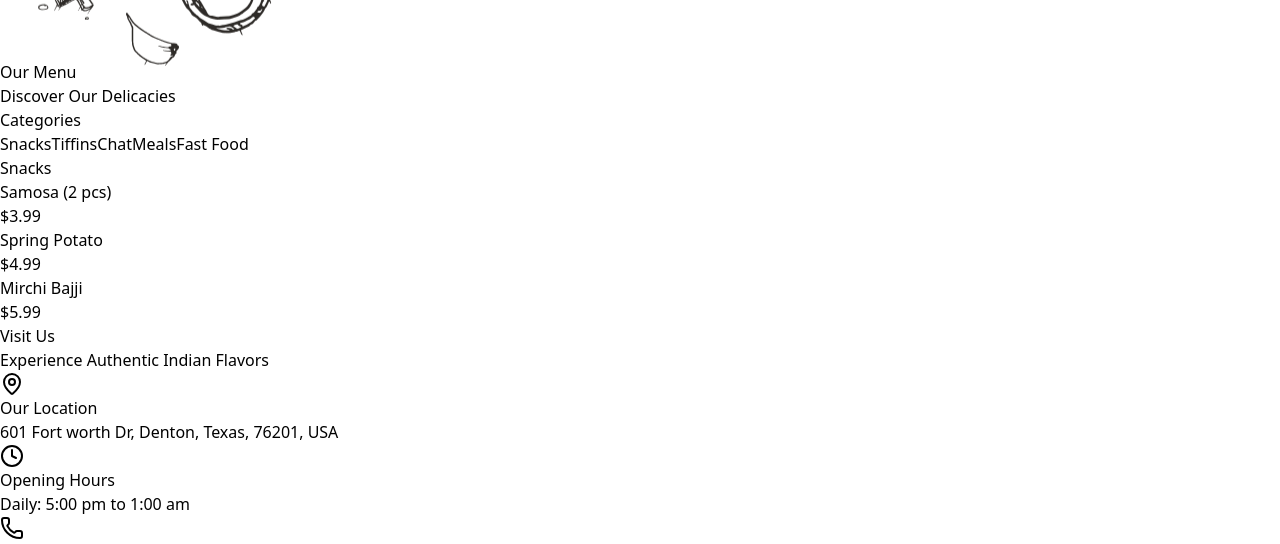
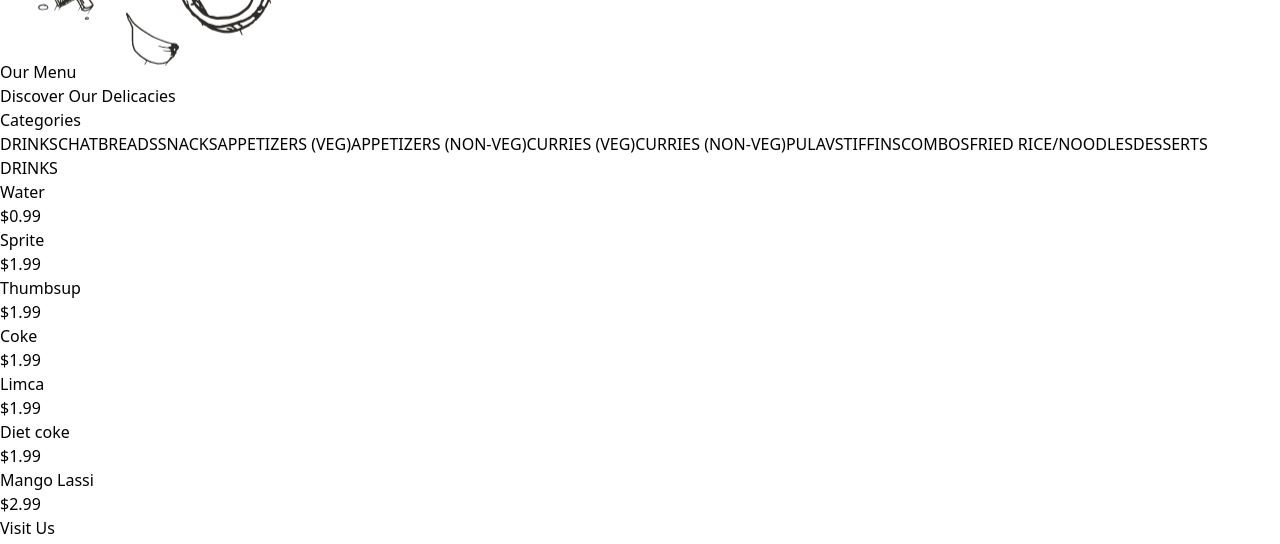
Before and after one commit to mous9270/tollywoodbites2, a React (Vite) app: page / in a window 1280 px wide. Shown: the part 5780-6324 px from the top of the page. Built offline with nearby package versions, Linux system fonts and the light colour scheme.

Commit message:
updated menu

```diff
--- a/src/components/Menu.jsx
+++ b/src/components/Menu.jsx
@@ -1,42 +1,41 @@
 import React, { useState } from "react";
+import menuData from "./menuData.jsx"; // Updated import path with correct extension
 
 const FoodMenu = () => {
-  const categories = [
-    { id: 1, name: "Snacks" },
-    { id: 2, name: "Tiffins" },
-    { id: 3, name: "Chat" },
-    { id: 4, name: "Meals" },
-    { id: 5, name: "Fast Food" },
-  ];
+  const [activeCategory, setActiveCategory] = useState(menuData.categories[0].name);
 
-  const foodItems = {
-    Snacks: [
-      { name: "Samosa (2 pcs)", price: "3.99" },
-      { name: "Spring Potato", price: "4.99" },
-      { name: "Mirchi Bajji", price: "5.99" },
-    ],
-    Tiffins: [
-      { name: "Idly", price: "4.99" },
-      { name: "Ghee Karam Idly", price: "5.99" },
-      { name: "Masala Dosa", price: "6.99" },
-    ],
-    Chat: [
-      { name: "Pani Puri", price: "5.99" },
-      { name: "Samosa Chat", price: "6.99" },
-      { name: "Dahi Puri", price: "3.99" },
-    ],
-    Meals: [
-      { name: "Chicken Biriyani", price: "10.99" },
-      { name: "Veg Meals", price: "8.99" },
-    ],
-    "Fast Food": [
-      { name: "Noodles", price: "6.99" },
-      { name: "Fried Rice", price: "7.99" },
-      { name: "Manchurian", price: "8.99" },
-    ],
+  const renderMenuItem = (item) => {
+    if (item.variants) {
+      return (
+        <div className="flex flex-col gap-2">
+          <h4 className="text-white text-lg font-medium">{item.name}</h4>
+          <div className="pl-4 space-y-2">
+            {item.variants.map((variant, vIdx) => (
+              <div key={vIdx} className="flex justify-between items-center">
+                <span className="text-white/70 text-sm capitalize">
+                  {variant.type}
+                </span>
+                <span className="text-[#FBA40E] font-bold">
+                  ${variant.price.toFixed(2)}
+                </span>
+              </div>
+            ))}
+          </div>
+        </div>
+      );
+    }
+
+    return (
+      <div className="flex justify-between items-center">
+        <h4 className="text-white text-lg font-medium">
+          {item.name}
+        </h4>
+        <span className="text-[#FBA40E] font-bold text-lg">
+          ${item.price.toFixed(2)}
+        </span>
+      </div>
+    );
   };
-
-  const [activeCategory, setActiveCategory] = useState("Snacks");
 
   return (
     <section className="relative min-h-screen bg-black py-24 overflow-hidden" id="menu">
@@ -69,9 +68,9 @@ const FoodMenu = () => {
             <div className="bg-black/50 backdrop-blur-sm p-6 rounded-lg border border-white/10">
               <h3 className="text-white font-bold text-xl mb-6">Categories</h3>
               <div className="space-y-2">
-                {categories.map((category) => (
+                {menuData.categories.map((category, idx) => (
                   <button
-                    key={category.id}
+                    key={idx}
                     onClick={() => setActiveCategory(category.name)}
                     className={`w-full text-left p-4 rounded-lg transition-all duration-300 ${
                       activeCategory === category.name
@@ -93,24 +92,16 @@ const FoodMenu = () => {
                 {activeCategory}
               </h3>
               <div className="space-y-4">
-                {foodItems[activeCategory].map((item, index) => (
-                  <div
-                    key={index}
-                    className="flex justify-between items-center p-4 rounded-lg border border-white/10 hover:border-[#FBA40E] transition-colors duration-300"
-                  >
-                    <div className="flex-1">
-                      <h4 className="text-white text-lg font-medium">
-                        {item.name}
-                      </h4>
+                {menuData.categories
+                  .find(cat => cat.name === activeCategory)
+                  ?.items.map((item, index) => (
+                    <div
+                      key={index}
+                      className="p-4 rounded-lg border border-white/10 hover:border-[#FBA40E] transition-colors duration-300"
+                    >
+                      {renderMenuItem(item)}
                     </div>
-                    <div className="flex items-center gap-8">
-                      <span className="text-[#FBA40E] font-bold text-lg">
-                        ${item.price}
-                      </span>
-                      {/* Order button removed */}
-                    </div>
-                  </div>
-                ))}
+                  ))}
               </div>
             </div>
           </div>
--- /dev/null
+++ b/src/components/menuData.jsx
@@ -0,0 +1,136 @@
+// menuData.jsx
+const menuData = {
+  "categories": [
+    {
+      "name": "DRINKS",
+      "items": [
+        { "name": "Water", "price": 0.99 },
+        { "name": "Sprite", "price": 1.99 },
+        { "name": "Thumbsup", "price": 1.99 },
+        { "name": "Coke", "price": 1.99 },
+        { "name": "Limca", "price": 1.99 },
+        { "name": "Diet coke", "price": 1.99 },
+        { "name": "Mango Lassi", "price": 2.99 }
+      ]
+    },
+    {
+      "name": "CHAT",
+      "items": [
+        { "name": "Samosa Chat", "price": 6.99 },
+        { "name": "Pani Puri", "price": 5.99 },
+        { "name": "Dahi puri", "price": 3.99 },
+        { "name": "Pav Bhaji", "price": 7.99 }
+      ]
+    },
+    {
+      "name": "BREADS",
+      "items": [
+        { "name": "Roti", "price": 3.99 },
+        { "name": "Parrota", "price": 3.99 },
+        { "name": "Chapati", "price": 3.99 },
+        { "name": "Vada Pav", "price": 3.49 },
+        { "name": "Spl Vada Pav", "price": 3.99 }
+      ]
+    },
+    {
+      "name": "SNACKS",
+      "items": [
+        { "name": "Samosa (2 pcs)", "price": 3.99 },
+        { "name": "Spring Potato", "price": 4.99 },
+        { "name": "Mirchi bajji", "price": 5.99 },
+        { "name": "Punugulu", "price": 4.99 },
+        { "name": "Stuffed Egg Bonda (1 pc)", "price": 2.99 },
+        { "name": "Tomato Bajji", "price": 4.99 }
+      ]
+    },
+    {
+      "name": "APPETIZERS (VEG)",
+      "items": [
+        { "name": "Gobi Manchurian", "price": 8.99 },
+        { "name": "Paneer Manchurian", "price": 10.99 }
+      ]
+    },
+    {
+      "name": "APPETIZERS (NON-VEG)",
+      "items": [
+        { "name": "Chicken 555", "price": 9.99 }
+      ]
+    },
+    {
+      "name": "CURRIES (VEG)",
+      "items": [
+        { "name": "Aloo Curry", "price": 3.99 }
+      ]
+    },
+    {
+      "name": "CURRIES (NON-VEG)",
+      "items": [
+        { "name": "Andhra chicken curry", "price": 9.99 },
+        { "name": "Hyderabadi Mutton curry", "price": 11.99 }
+      ]
+    },
+    {
+      "name": "PULAVS",
+      "items": [
+        { "name": "Chicken Fry Piece Biryani", "price": 10.99 },
+        { "name": "Mutton Fry Piece Biryani", "price": 11.99 }
+      ]
+    },
+    {
+      "name": "TIFFINS",
+      "items": [
+        { "name": "Idly", "price": 4.99 },
+        { "name": "Ghee Karam Idly", "price": 5.99 },
+        { "name": "Mini Idly with Sambar", "price": 5.99 },
+        { "name": "Mysore Bonda", "price": 4.99 },
+        { "name": "Plain Dosa", "price": 6.99 },
+        { "name": "Masala Dosa", "price": 7.99 },
+        { "name": "Onion Dosa", "price": 7.99 },
+        { "name": "Egg dosa", "price": 8.99 },
+        { "name": "Ghee Karam dosa", "price": 8.99 },
+        { "name": "Chicken kheema dosa", "price": 9.99 }
+      ]
+    },
+    {
+      "name": "COMBOS",
+      "items": [
+        { "name": "Parota (2 pcs) with chicken curry", "price": 9.99 },
+        { "name": "Parota (2 pcs) with mutton curry", "price": 10.99 },
+        { "name": "Phulka (3 pcs) with chicken curry", "price": 9.99 },
+        { "name": "Phulka (3 pcs) with mutton curry", "price": 10.99 },
+        { "name": "Roti (2 pcs) with chicken curry", "price": 9.99 },
+        { "name": "Roti (2 pcs) with mutton curry", "price": 10.99 }
+      ]
+    },
+    {
+      "name": "FRIED RICE/NOODLES",
+      "items": [
+        {
+          "name": "Fried rice",
+          "variants": [
+            { "type": "veg", "price": 9.99 },
+            { "type": "chicken", "price": 10.99 },
+            { "type": "shrimp", "price": 11.99 }
+          ]
+        },
+        {
+          "name": "Noodles",
+          "variants": [
+            { "type": "veg", "price": 9.99 },
+            { "type": "chicken", "price": 10.99 },
+            { "type": "shrimp", "price": 11.99 }
+          ]
+        }
+      ]
+    },
+    {
+      "name": "DESSERTS",
+      "items": [
+        { "name": "Gulab Jamun", "price": 3.99 },
+        { "name": "Gulab Jamun with vanilla icecream", "price": 4.99 }
+      ]
+    }
+  ]
+};
+
+export default menuData;
```
